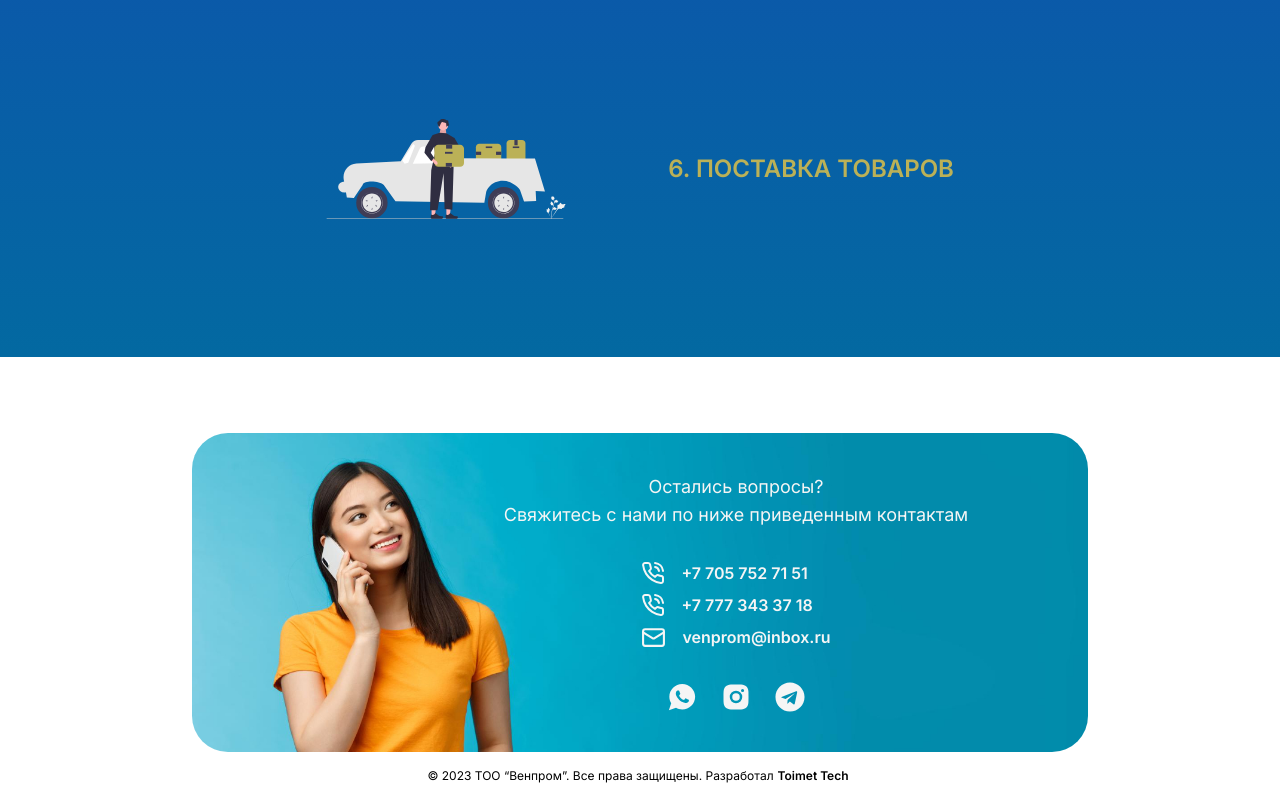
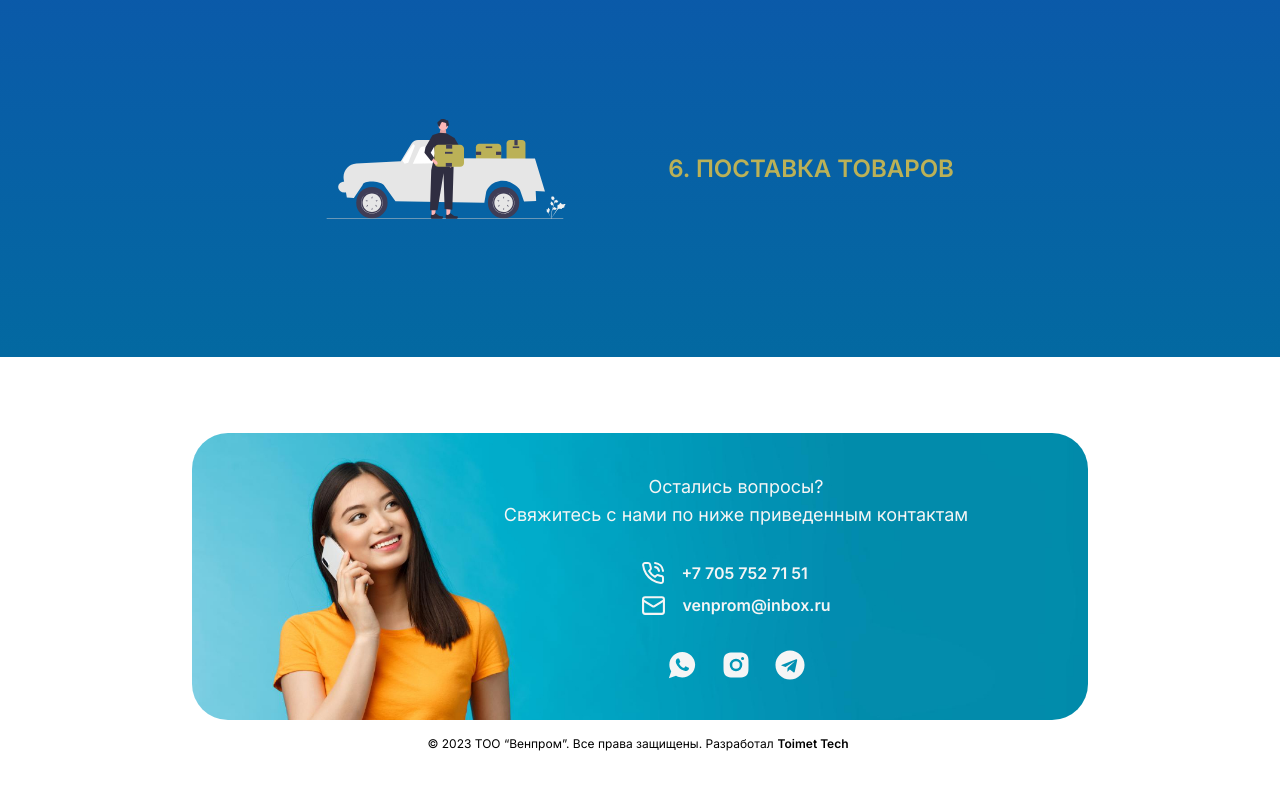
Before and after one commit to MuratOfficial/venprom-client, a Next.js app: page / in a window 1280 px wide. Shown: the part 3505-4305 px from the top of the page. After the commit the page ends 4273 px from the top, so only its background shows below. Built offline with nearby package versions, Linux system fonts and the light colour scheme; no server answers; the database is empty.

Commit message:
removed some contact info

```diff
--- a/components/client/client-form.tsx
+++ b/components/client/client-form.tsx
@@ -47,9 +47,6 @@ function ClientForm() {
             <span className="flex flex-row gap-x-4">
               <PhoneCall /> +7 705 752 71 51{" "}
             </span>
-            <span className="flex flex-row gap-x-4">
-              <PhoneCall /> +7 777 343 37 18{" "}
-            </span>
             <Link
               href="mailto:toimetm@gmail.com"
               className="flex flex-row gap-x-4"
```
